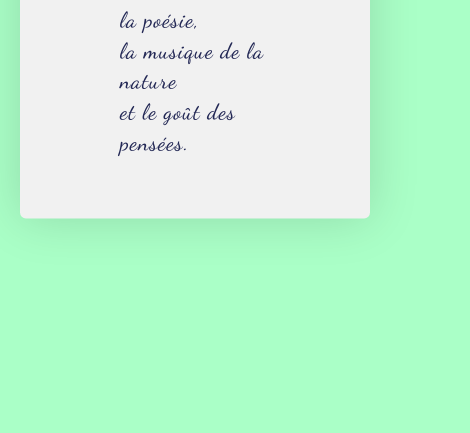
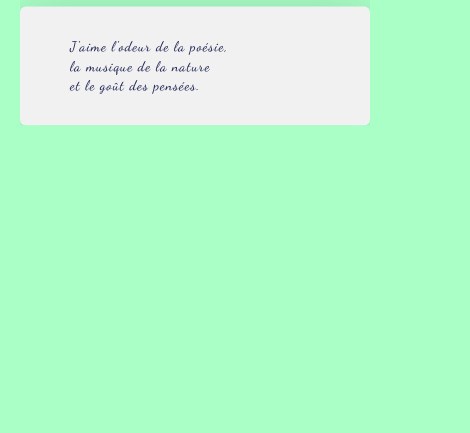
Before and after one commit to alexandrelacroix/haelhiks, a plain HTML site: page index.html in a window 390 px wide. Shown: the part 411-844 px from the top of the page, 470 px wide, since content can reach past the window. Drawn offline with Linux system fonts and the light colour scheme.

Commit message:
update media queries

```diff
--- a/index.html
+++ b/index.html
@@ -23,7 +23,6 @@
             .container{
               display: block;
               position: absolute;
-              padding: 100px;
               width: calc(100% - 40px);
               max-width: 450px;
               text-align: center;
@@ -32,6 +31,7 @@
               -webkit-transform: translate(-50%, -50%);
               -ms-transform: translate(-50%, -50%);
               transform: translate(-50%, -50%);
+              overflow: hidden;
             }
             .desc_bloc{
               background: #f1f1f1;
@@ -61,6 +61,14 @@
               top: 10px;
               max-width: 56px;
             }
+            @media screen and (max-width: 640px) {
+              .desc_bloc {
+                  padding: 30px 50px;
+              }
+              p{
+                font-size: 14px;
+              }
+            }
         </style>
     </head>
     <body>
```
